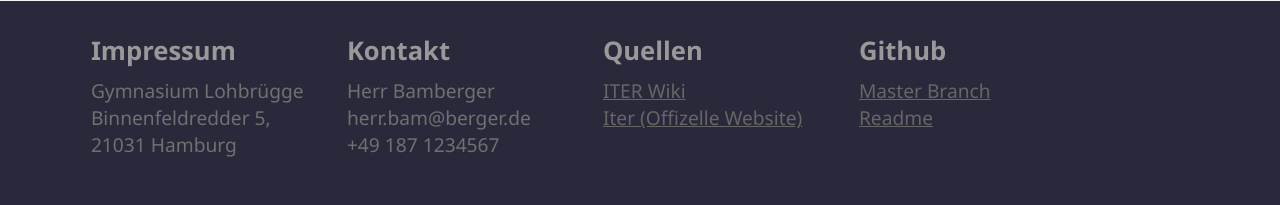
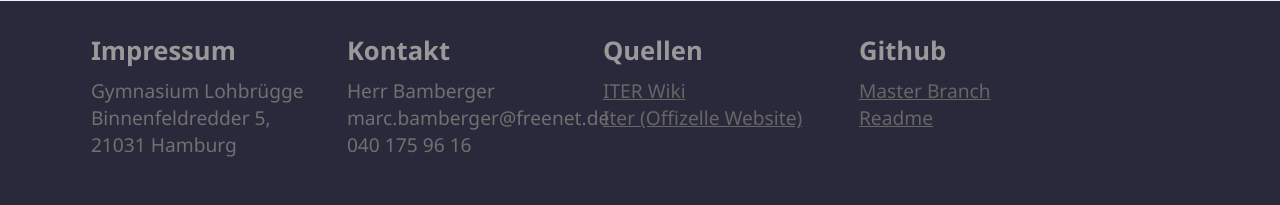
Before and after one commit to Cha0sType/site-thermonuclearfusion, a Flask app: page /iter in a window 1280 px wide. Shown: the part 678-883 px from the top of the page. Run offline with Flask 2, Linux system fonts and the light colour scheme.

Commit message:
Update footer.html

```diff
--- a/templates/footer.html
+++ b/templates/footer.html
@@ -13,8 +13,8 @@
         <h1>Kontakt</h1>
         <p>
             Herr Bamberger<br>
-            herr.bam@berger.de<br>
-            +49 187 1234567
+            marc.bamberger@freenet.de<br>
+            040 175 96 16
         </p>
     </section>
     <section id="s3">
@@ -26,8 +26,8 @@
     <section id="s4">
         <h1>Github</h1>
         <p>
-            <a href="https://github.com/Cha0sType/site-corefusionreactor" target="_blank">Master Branch</a><br>
-            <a href="https://github.com/Cha0sType/site-corefusionreactor#site-corefusionreactor" target="_blank">Readme</a><br>
+            <a href="https://github.com/Cha0sType/site-thermonuclearfusion" target="_blank">Master Branch</a><br>
+            <a href="https://github.com/Cha0sType/site-thermonuclearfusion#site-thermonuclearfusion" target="_blank">Readme</a><br>
         </p>
     </section>
 </footer>
```
